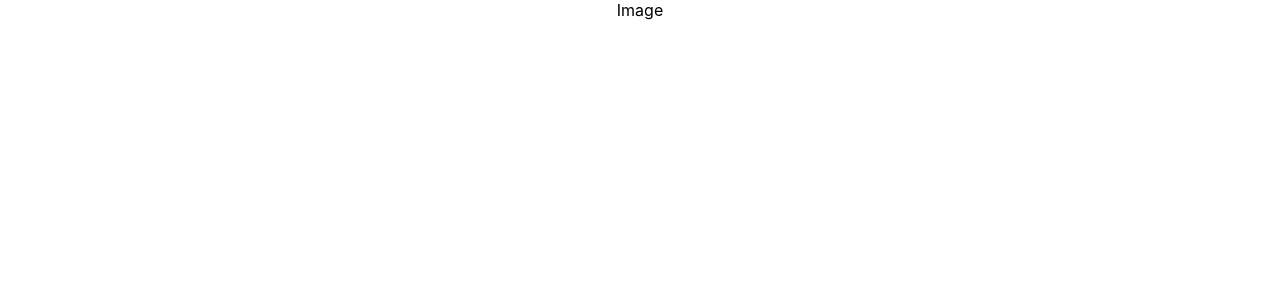
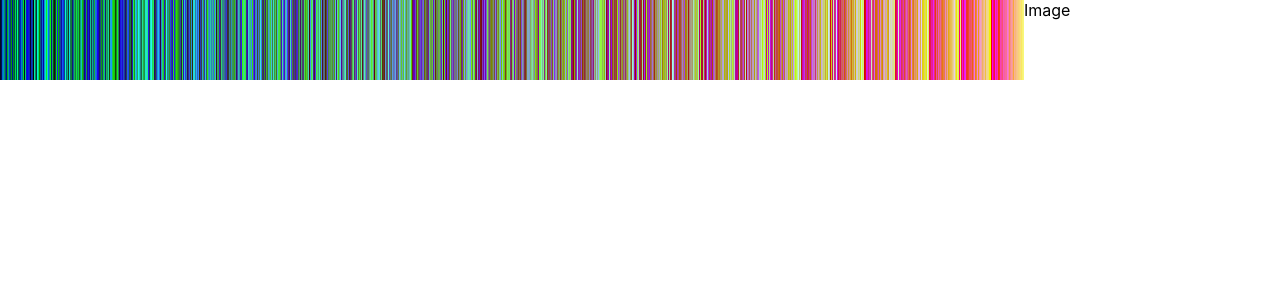
Before and after one commit to riazguzman/project_rgb, a React (Create React App) app in the folder client/: page / in a window 1280 px wide. Shown: the top 300 px of the page. Built offline with nearby package versions, Linux system fonts and the light colour scheme.

Commit message:
moving the elements in the image array to display as div

```diff
--- a/client/src/components/Image.js
+++ b/client/src/components/Image.js
@@ -7,9 +7,9 @@ const Image = () => {
 
   const getColours = () => {
     const colourArray = [];
-    for (let r = 0; r < 256; ) {
-      for (let g = 0; g < 256; ) {
-        for (let b = 0; b < 256; ) {
+    for (let r = 0; r < 250; ) {
+      for (let g = 0; g < 250; ) {
+        for (let b = 0; b < 250; ) {
           colourArray.push({ r, g, b });
           b += 8;
         }
@@ -21,12 +21,12 @@ const Image = () => {
     setInitial(false);
   };
 
-  const getRandomSet = () => {
-    let coloursArray = [...colours];
+  const getRandomSet = (coloursArray) => {
     let uniqueArray = [];
     let randomSetArray = [];
-    while (uniqueArray.length < 100) {
-      let rand = Math.floor(Math.random() * 100) + 1;
+
+    while (randomSetArray.length < coloursArray.length / 60) {
+      let rand = Math.floor(Math.random() * coloursArray.length);
       if (uniqueArray.indexOf(rand) === -1) {
         uniqueArray.push(rand);
         randomSetArray.push(coloursArray[rand]);
@@ -36,9 +36,9 @@ const Image = () => {
   };
 
   const getClosestColour = (center, randomSet) => {
-    let min = 763;
+    let min = 1000;
     let minIndex = 0;
-    let coloursArray = [...colours];
+
     randomSet.forEach((element, i) => {
       const diff =
         Math.abs(center.r - element.r) +
@@ -55,9 +55,16 @@ const Image = () => {
   const createImageArray = () => {
     let coloursArray = [...colours];
     let randomSetArray = [];
-    while (coloursArray.length != 0) {
-      randomSetArray = getRandomSet();
+    let imageArray = [];
+    let deleteIndex;
+    let pixel;
+    while (coloursArray.length > 0) {
+      randomSetArray = getRandomSet(coloursArray);
+      deleteIndex = getClosestColour({ r: 255, g: 0, b: 0 }, randomSetArray);
+      pixel = coloursArray.splice(deleteIndex, 1)[0];
+      imageArray.push(pixel);
     }
+    setImage(imageArray);
   };
 
   useEffect(() => {
@@ -65,23 +72,38 @@ const Image = () => {
   }, []);
 
   useEffect(() => {
-    if (!initial) {
-      colours.forEach((element) => {
-        console.log(element.r, element.g, element.b);
-      });
-      getRandomSet();
+    if (colours.length != 0) {
+      createImageArray();
     }
   }, [colours]);
 
+  useEffect(() => {
+    if (image.length != 0) {
+      console.log(image);
+    }
+  }, [Image]);
+
   return (
-    <div>
-      {image.map((element) => (
-        <div>
-          <div>{element.r}</div>
-          <div>{element.g}</div>
-          <div>{element.b}</div>
-        </div>
-      ))}
+    <div
+      style={{
+        display: "flex",
+        flexDirection: "row",
+        height: "100%",
+        overflow: "auto",
+      }}
+    >
+      {image.map((element, i) => {
+        return (
+          <div
+            key={i}
+            style={{
+              backgroundColor: `rgb(${element.r},${element.g},${element.b})`,
+              width: "80px",
+              height: "80px",
+            }}
+          ></div>
+        );
+      })}
       Image
     </div>
   );
```
